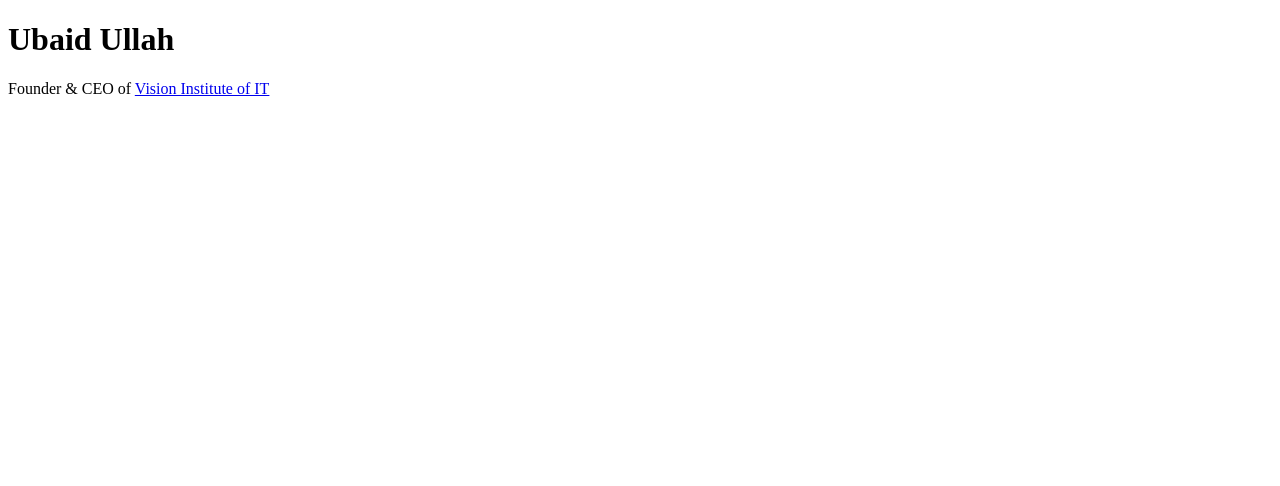
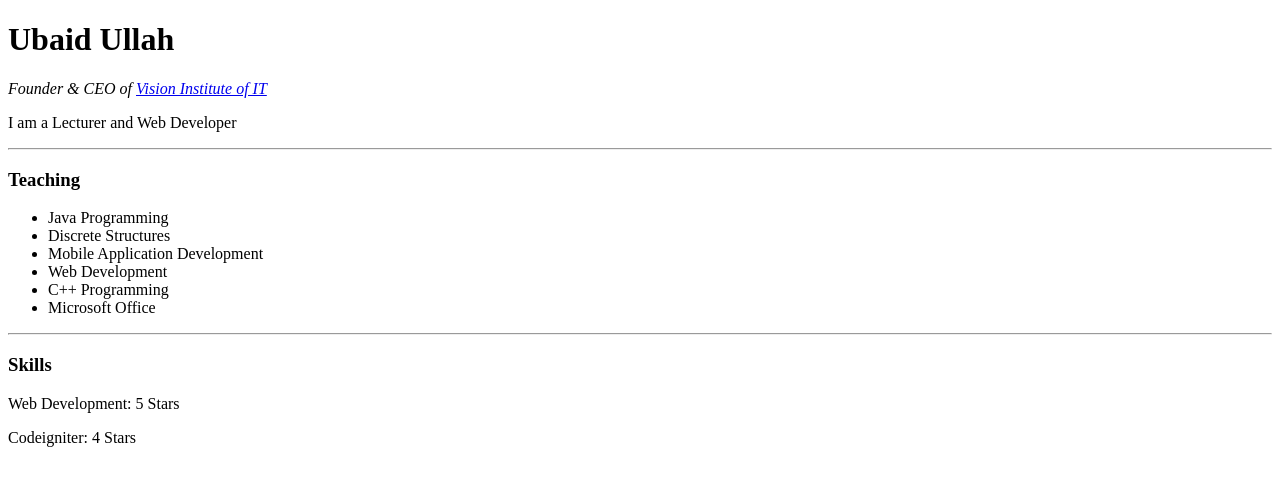
Before and after one commit to ubaid332/cv, a plain HTML site: page index.html in a window 1280 px wide. Drawn offline with Linux system fonts and the light colour scheme.

Commit message:
added some contents index.html

```diff
--- a/index.html
+++ b/index.html
@@ -7,7 +7,26 @@
   <body>
 
   <h1>Ubaid Ullah</h1>
-  <p>Founder & CEO of <a href="https://viit.pk">Vision Institute of IT</a></p>
+  <p><i>Founder & CEO of <a href="https://viit.pk">Vision Institute of IT</a></i></p>
+  <p>I am a Lecturer and Web Developer</p>
+
+  <hr />
+
+  <h3>Teaching</h3>
+  <ul>
+    <li>Java Programming</li>
+    <li>Discrete Structures</li>
+    <li>Mobile Application Development</li>
+    <li>Web Development</li>
+    <li>C++ Programming</li>
+    <li>Microsoft Office</li>
+  </ul>
+
+  <hr>
+
+  <h3>Skills</h3>
+  <p>Web Development: 5 Stars</p>
+  <p>Codeigniter: 4 Stars</p>
 
   </body>
 </html>
```
